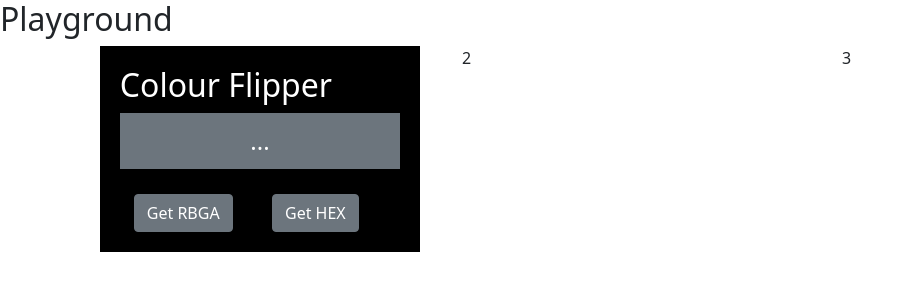
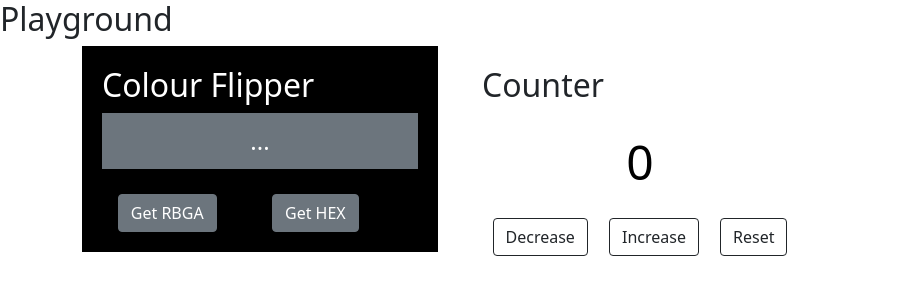
Before and after one commit to xScottishKrissx/playground, a React (Create React App) app: page / in a window 1280 px wide. Shown: the top 300 px of the page, without its empty margins (0-911 px from the left). Built offline with nearby package versions, Linux system fonts and the light colour scheme.

Commit message:
0.4 - Simple Counter

```diff
--- a/src/App.js
+++ b/src/App.js
@@ -10,6 +10,7 @@ import Row from 'react-bootstrap/Row'
 import Col from 'react-bootstrap/Col'
 
 import ColourFlipper from './components/colourFlipper/colourFlipper';
+import Counter from './components/counter/counter';
 
 
 
@@ -21,10 +22,16 @@ function App() {
 
       <Container >
 
-        <Row>
-          <Col><ColourFlipper /></Col>
-          <Col>2</Col>
-          <Col>3</Col>
+        <Row fluid>
+          <Col sm={6} lg={4}> <ColourFlipper /></Col>
+          <Col sm={6} lg={4}> <Counter /> </Col>
+
+
+
+          <Col sm={6} lg={4}></Col>
+          <Col sm={6} lg={4}></Col>
+          <Col sm={6} lg={4}></Col>
+          <Col sm={6} lg={4}></Col>
         </Row>
 
       </Container>
--- /dev/null
+++ b/src/components/counter/counter.css
@@ -0,0 +1,18 @@
+.counter{
+    /* outline: 1px solid red; */
+    padding: 20px;
+}
+
+.counter__displayCounter{
+    font-size: 3rem;
+    padding: 20px;
+    text-align: center;
+}
+.counter_buttonContainer{
+    display: flex;
+    justify-content: space-around;
+
+}
+    .counter__button{
+
+    }
--- /dev/null
+++ b/src/components/counter/counter.js
@@ -0,0 +1,52 @@
+import React from 'react';
+
+import './counter.css'
+import Button from 'react-bootstrap/Button';
+
+export class Counter extends React.Component{
+
+    constructor(props){
+        super(props);
+        this.state = {
+            count:0,
+            colour: "black"
+        }
+    }
+    handleCounter(x){
+        let count = this.state.count
+        let colour = this.state.colour
+
+    // Change count
+        if(x.includes("decrease"))count--;
+        if(x.includes("increase"))count++
+        if(x.includes("reset"))count = 0
+
+    // Change colour
+        if(count > 0)colour = "green"
+        if(count < 0)colour = "red"
+        if(count === 0)colour = "black"
+
+
+        this.setState({
+            count: count,
+            colour: colour
+        })
+
+    }
+    render(){
+        const style = { color: this.state.colour }
+        return(
+            <div className="counter">
+                    <h2>Counter</h2>
+                    <h3 className="counter__displayCounter" style={style}>{this.state.count}</h3>
+                    <div className="counter_buttonContainer">
+                        <Button className="counter__button" variant="outline-dark" onClick={()=>this.handleCounter("decrease")}>Decrease</Button>
+                        <Button className="counter__button" variant="outline-dark" onClick={()=>this.handleCounter("increase")}>Increase</Button>
+                        <Button className="counter__button" variant="outline-dark" onClick={()=>this.handleCounter("reset")}>Reset</Button>
+                    </div>
+            </div>
+        )
+    }
+}
+
+export default Counter;
```
Also changed, not shown: 1 other file (tests, documents, lock files or other folders).
